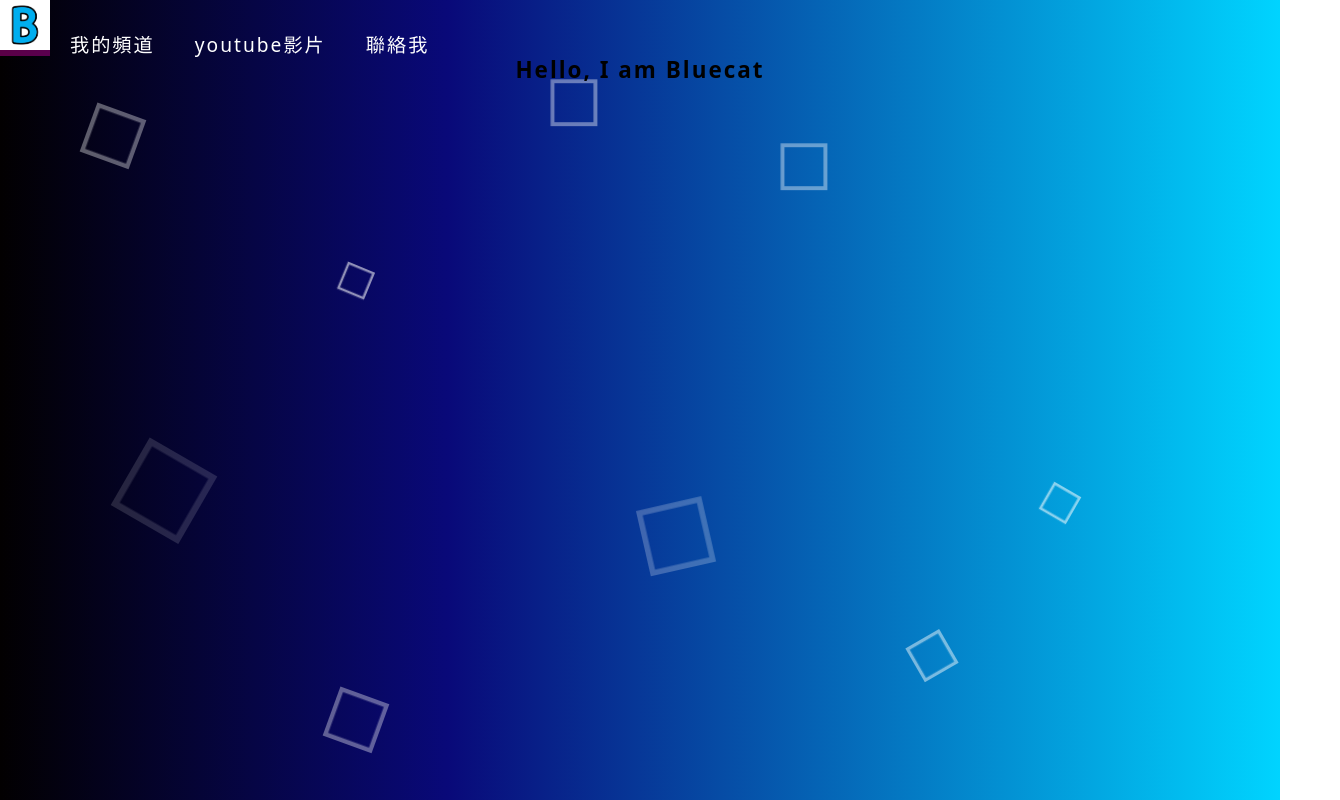
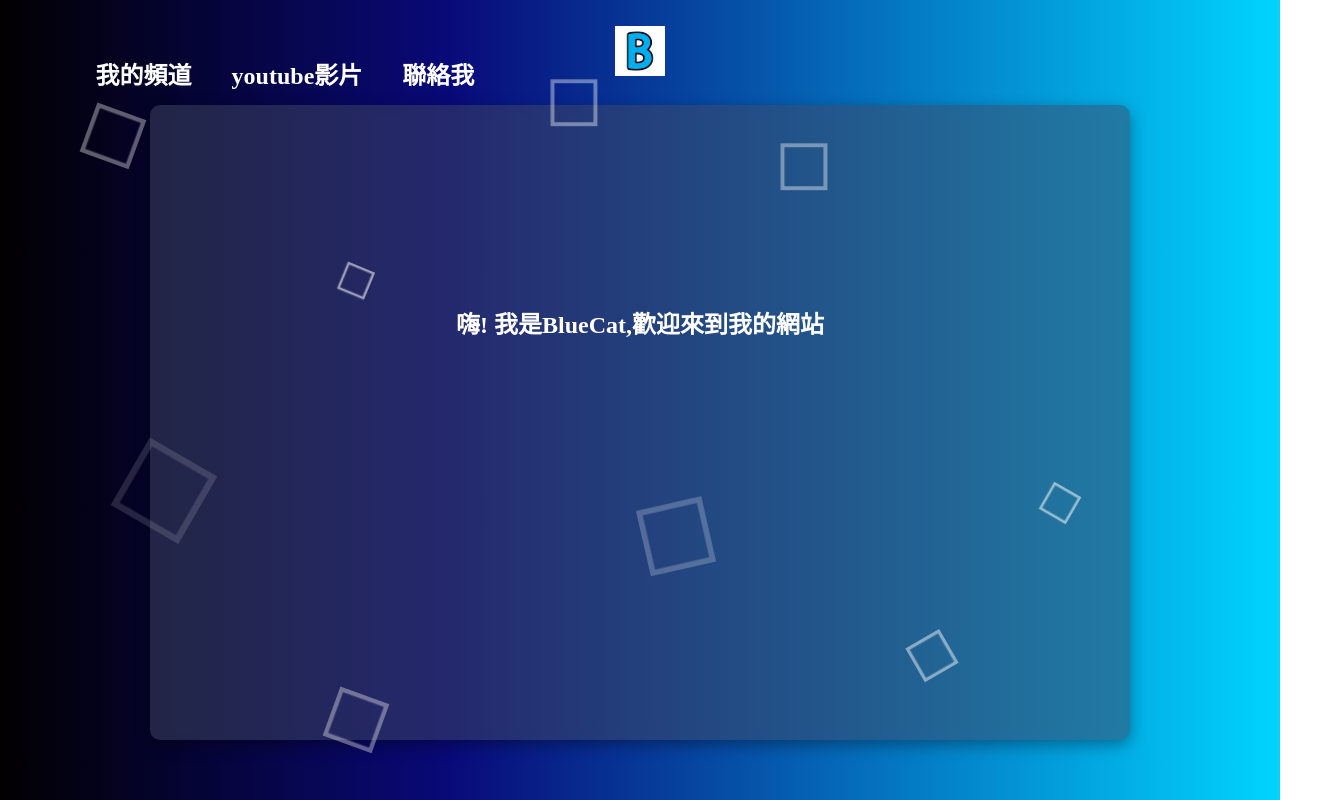
Before and after one commit to bluecat030/Bluecat, a plain HTML site: page index.html in a window 1280 px wide. Shown: the top 800 px of the page, 1340 px wide, since content can reach past the window. Drawn offline with Linux system fonts and the light colour scheme; a web font is replaced by a local one.

Commit message:
Add files via upload

```diff
--- a/index.html
+++ b/index.html
@@ -10,7 +10,28 @@
 <link href="https://fonts.googleapis.com/css2?family=Honk&display=swap" rel="stylesheet">
 
 </head>
+
 <body>
+  <div id="all">
+
+    <div id="header">
+      <nav>
+        <a href="https://bluecat030.github.io/Bluecat/" >
+          <img src="logo.png" width="50" height="50" alt="logo">
+        </a>
+        <ul>
+          <li><a href="https://www.youtube.com/channel/UC_x7_9A0cN3gIy1hnZklTfQ">我的頻道</a></li>
+          <li><a href="./videos.html">youtube影片</a></li>
+          <li><a href="#contact">聯絡我</a></li>
+        </ul>
+    </div>
+    <div id="sidebarLeft"></div>
+    <div id="sidebarRight"></div>
+    <div id="content"><body style="color:white;">嗨! 我是BlueCat,歡迎來到我的網站</body></div>
+    <div id="footer"></div>
+
+  </div>
+
   <div class="wrapper">
     <div class="box">
         <div></div>
@@ -25,6 +46,10 @@
         <div></div>
     </div>
   </div>
+
+
+
+
  <!--
     <div class="wrapper">
         <div class="display">
@@ -59,25 +84,8 @@
      </script>
     -->
 
-    <header class="main-header">
-        <nav>
-          <a class="logo" >
-            <img src="logo.png" width="50" height="50" alt="logo">
-          </a>
-          <ul>
-            <li><a href="https://www.youtube.com/channel/UC_x7_9A0cN3gIy1hnZklTfQ">我的頻道</a></li>
-            <li><a href="./videos.html">youtube影片</a></li>
-            <li><a href="#contact">聯絡我</a></li>
-          </ul>
 
-  <section class="about-me">
-    <h1>
-      <nav>
-        <p>
-          Hello, I am Bluecat
-        </p>
-      </nav>
-    </h1>
-  </section>
+
+
 </body>
 </html>
--- a/style.css
+++ b/style.css
@@ -1,6 +1,45 @@
 .logo {
   margin-right: 20px; /* Logo 自动排在左侧 */
 }
+
+#all{
+  background: linear-gradient(90deg, rgba(2,0,.6,1) 0%, rgba(9,9,121,1) 35%, rgba(0,212,255,1)) ;
+  width:100%;
+  margin: 0px;
+  font-size: 24px;
+  font-weight: bold;
+  text-align: center;
+  z-index: 1;
+}
+#header{
+
+  padding:2%;
+}
+#sidebarLeft{
+
+  padding:200px 0 200px 0 ;
+  width: 150px;
+  float:left;
+}
+#sidebarRight{
+  padding:200px 0 200px 0 ;
+  width: 150px;
+  float:right;
+}
+#content{
+  background-color: rgba(64, 72, 99, 0.5);
+  margin-left: 150px;
+  margin-right: 150px;
+  padding:200px 0 400px 0;
+  border-radius: 10px;
+  box-shadow: rgba(0, 0, 0, 0.35) 0px 5px 15px;
+  backdrop-filter: blur(6px);
+}
+#footer{
+  padding: 1%;
+}
+
+
 header {
   font-family: "Honk", system-ui;
   font-optical-sizing: none;
@@ -84,6 +123,7 @@ nav a:hover {
   height: 60px;
   background-color: transparent;
   border: 6px solid rgba(255,255,255,0.8);
+  z-index: 2;
 }
 .box div:nth-child(1){
   top: 12%;
@@ -146,9 +186,6 @@ nav a:hover {
     opacity: 0;
   }
 }
-
-
-
 
 
 
```
Lines whose indentation alone changed are shown as unchanged.
